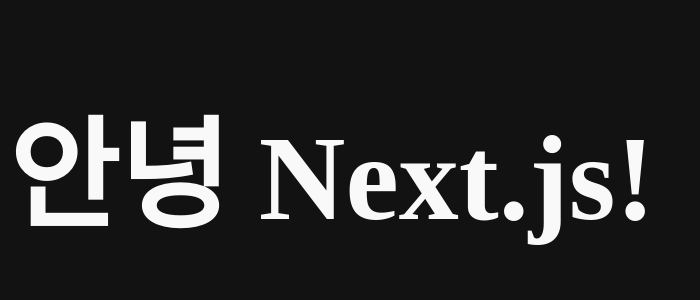
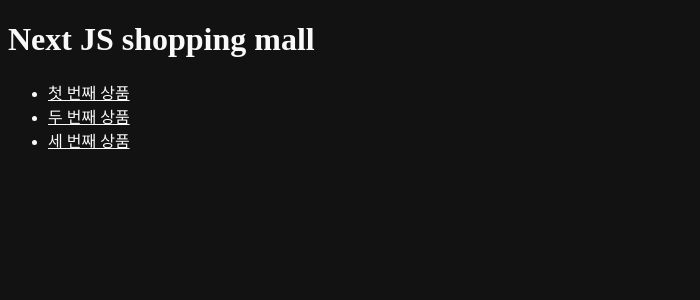
Before and after one commit to iberis2/next-js-project, a Next.js app: page / in a window 1280 px wide. Shown: the top 300 px of the page, without its empty margins (0-700 px from the left). Built offline with nearby package versions, Linux system fonts and the light colour scheme.

Commit message:
Feat: Link 컴포넌트로 깜빡임 없이 페이지 전환 되도록 상품 페이지와 연결

```diff
--- a/pages/index.js
+++ b/pages/index.js
@@ -1,10 +1,21 @@
-import Head from 'next/head'
-import Image from 'next/image'
-import { Inter } from 'next/font/google'
 import styles from '@/styles/Home.module.css'
-
-const inter = Inter({ subsets: ['latin'] })
+import Link from 'next/link'
 
 export default function Home() {
-  return <h1 className={styles.title}>안녕 Next.js!</h1>
+  return (
+    <>
+      <h1>Next JS shopping mall</h1>
+      <ul>
+        <li>
+          <Link href='/products/1'>첫 번째 상품</Link>
+        </li>
+        <li>
+          <Link href='/products/2'>두 번째 상품</Link>
+        </li>
+        <li>
+          <Link href='/products/3'>세 번째 상품</Link>
+        </li>
+      </ul>
+    </>
+  )
 }
```
